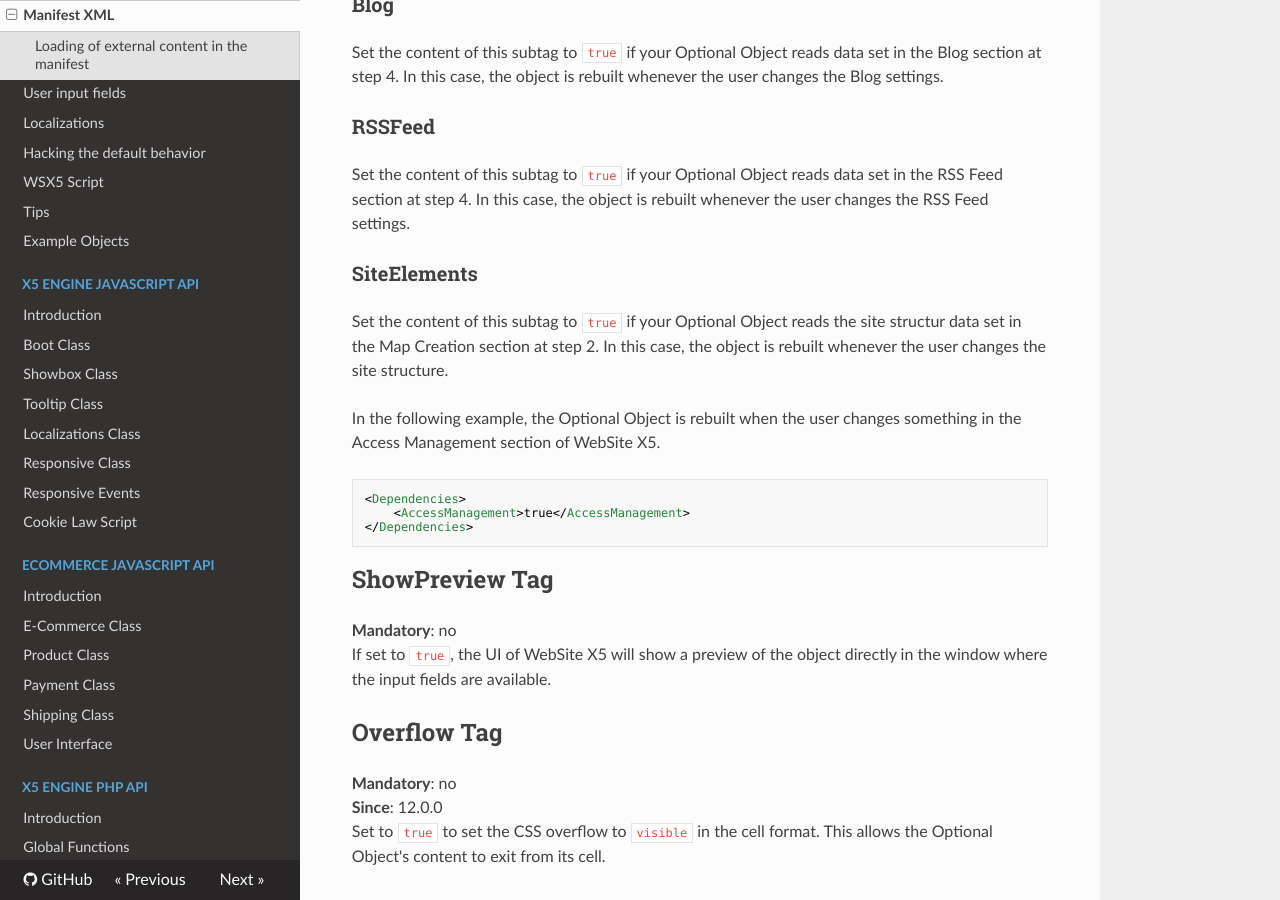
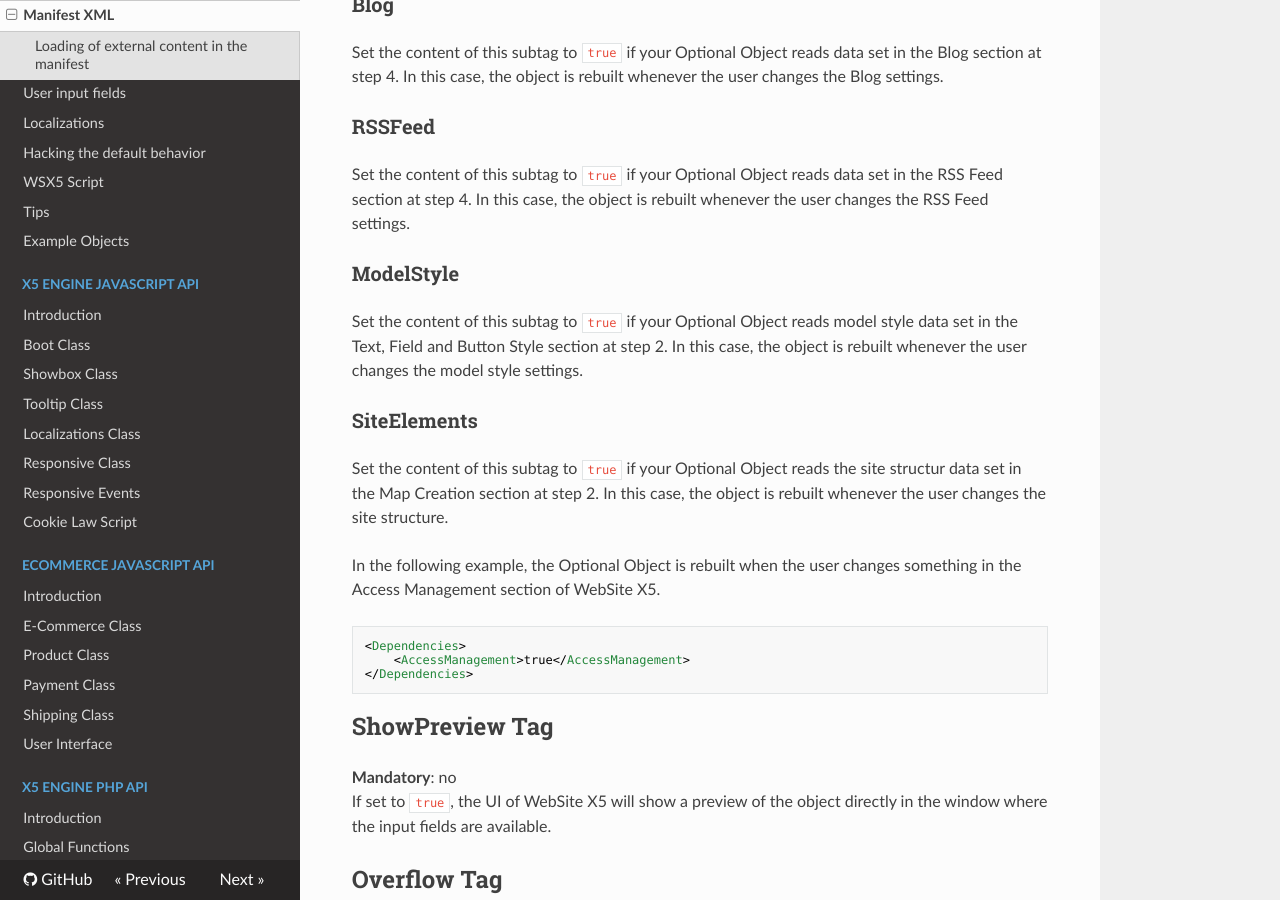
Before and after one commit to WebSiteX5/wsx5-developers-guide, an MkDocs documentation site: the page built from docs/optional-objects/manifest-xml.md, in a window 1280 px wide and 900 px high, scrolled down 8057 px. Built offline with MkDocs 1.6.1, drawn with Linux system fonts in a browser that asks for light colours; nearby versions of some CDN libraries; old or Windows-style settings are respelled for this version of MkDocs.

```diff
--- a/docs/optional-objects/manifest-xml.md
+++ b/docs/optional-objects/manifest-xml.md
@@ -313,6 +313,9 @@ Set the content of this subtag to `true` if your Optional Object reads data set
 ### RSSFeed
 Set the content of this subtag to `true` if your Optional Object reads data set in the RSS Feed section at step 4. In this case, the object is rebuilt whenever the user changes the RSS Feed settings.
 
+### ModelStyle
+Set the content of this subtag to `true` if your Optional Object reads model style data set in the Text, Field and Button Style section at step 2. In this case, the object is rebuilt whenever the user changes the model style settings.
+
 ### SiteElements
 Set the content of this subtag to `true` if your Optional Object reads the site structur data set in the Map Creation section at step 2. In this case, the object is rebuilt whenever the user changes the site structure.
 
```
